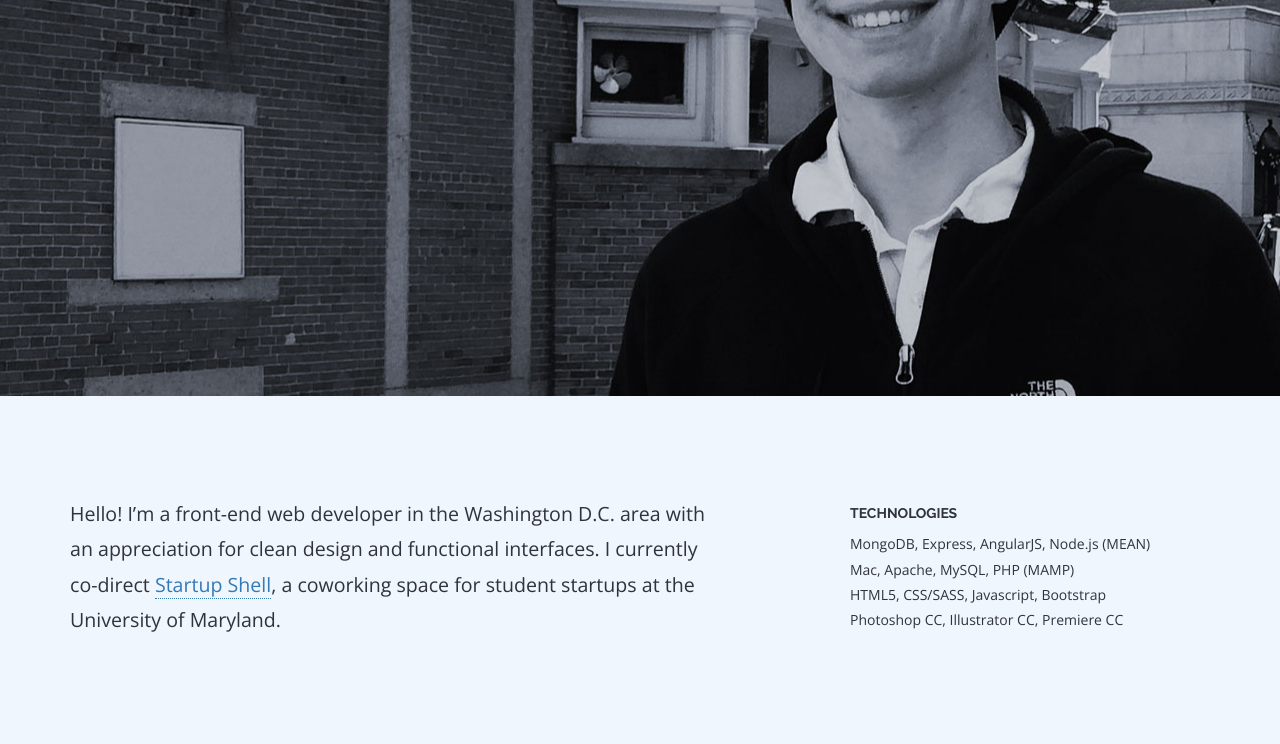
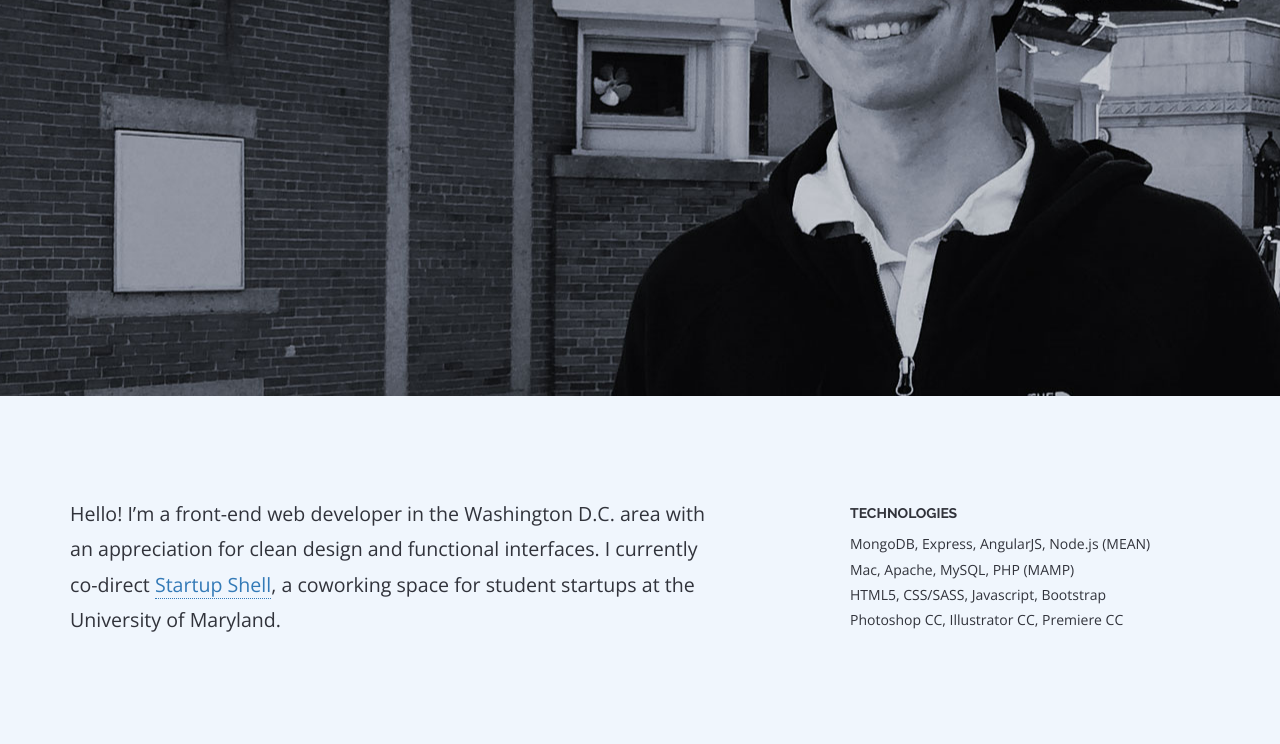
Before and after one commit to sahibjotsaggu/chrisszeluga, a website: page index.html in a window 1280 px wide. Shown: the part 204-948 px from the top of the page. Drawn offline with nearby package versions, Linux system fonts and the light colour scheme.

Commit message:
header location

```diff
--- a/css/sass/main.scss
+++ b/css/sass/main.scss
@@ -65,7 +65,7 @@ a {
     background: url('../img/header.jpg') no-repeat 60% center scroll;
     @include breakpoint(sm) {
         height: 600px;
-        background: url('../img/header.jpg') no-repeat center 45% scroll;
+        background: url('../img/header.jpg') no-repeat center 40% scroll;
     }
     background-size: cover;
     margin: {
```
Also changed, not shown: css/main.css.
